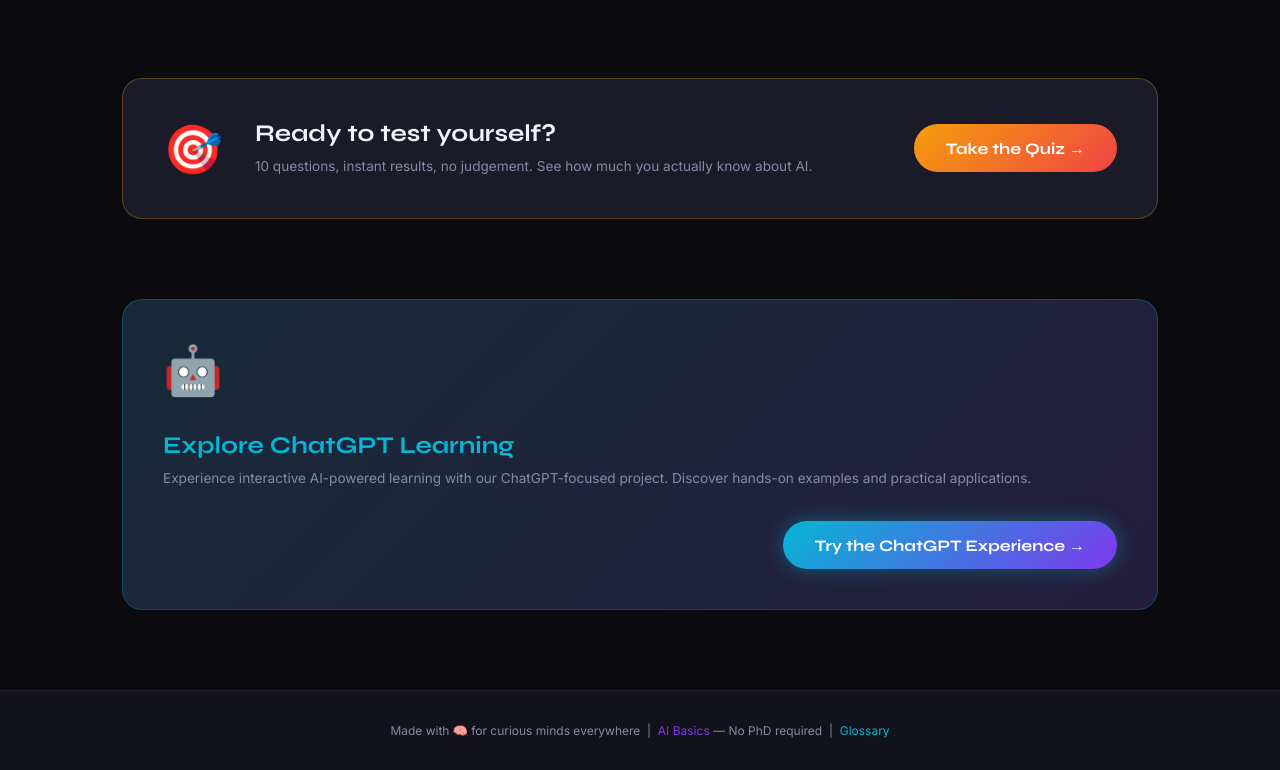
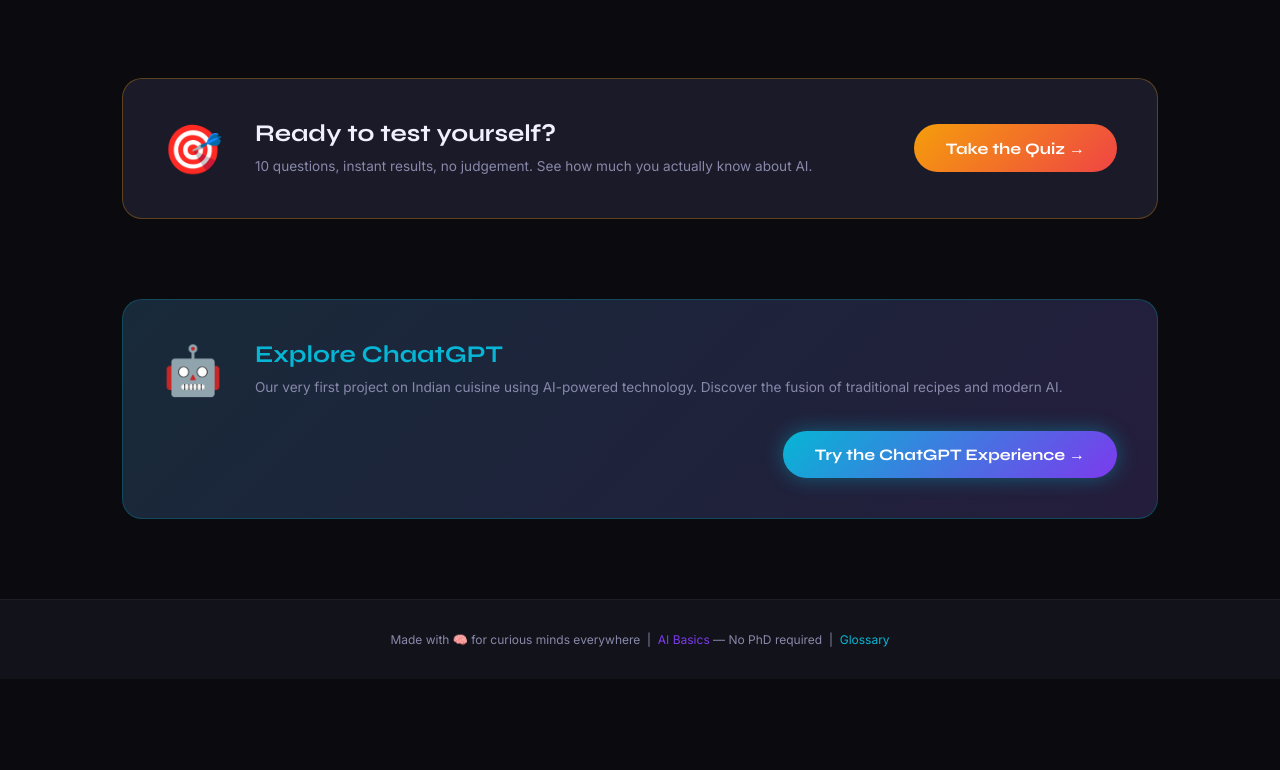
Before and after one commit to Reks88/ai-basics-site, a plain HTML site: page index.html in a window 1280 px wide. Shown: the part 2842-3612 px from the top of the page. After the commit the page ends 3521 px from the top, so only its background shows below. Drawn offline with Linux system fonts and the light colour scheme.

Commit message:
Add ChatGPT teaser section linking to aadu-ai-learning site

```diff
--- a/index.html
+++ b/index.html
@@ -596,8 +596,8 @@
   <div class="chatgpt-box">
     <div class="chatgpt-icon">🤖</div>
     <div class="chatgpt-text">
-      <h3>Explore ChatGPT Learning</h3>
-      <p>Experience interactive AI-powered learning with our ChatGPT-focused project. Discover hands-on examples and practical applications.</p>
+      <h3>Explore ChaatGPT</h3>
+      <p>Our very first project on Indian cuisine using AI-powered technology. Discover the fusion of traditional recipes and modern AI.</p>
     </div>
     <a href="https://d3kew7wmnuzkk2.cloudfront.net/" class="chatgpt-btn">Try the ChatGPT Experience →</a>
   </div>
```
